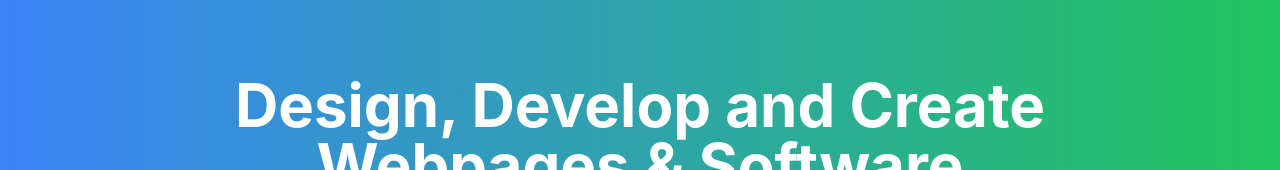
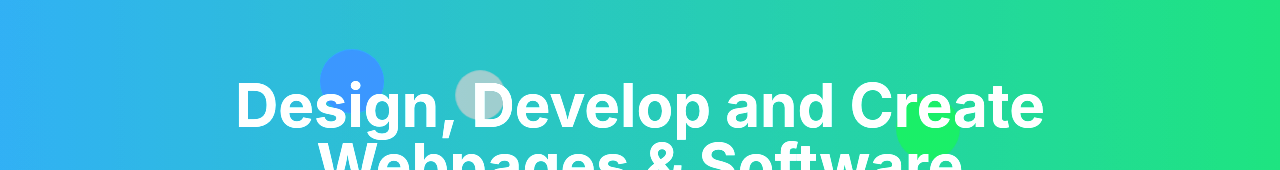
Before and after one commit to MohamedMagdy63/Webx-Crafters_website_company, a React (Create React App) app: page / in a window 1280 px wide. Shown: the part 165-335 px from the top of the page. Built offline with nearby package versions, Linux system fonts and the light colour scheme.

Commit message:
Main slide style

```diff
--- a/src/App.css
+++ b/src/App.css
@@ -1,19 +1,99 @@
-
 .App {
   text-align: center;
   background-color: #E3F4F4;
 }
-
-.App-logo {
-  height: 40vmin;
-  pointer-events: none;
+@keyframes pulseGradient {
+  0% {
+    background-position: 0% 50%;
+    background-size: 100% 100%;
+    filter: brightness(100%) contrast(100%);
+  }
+  25% {
+    background-position: 100% 50%;
+    background-size: 200% 100%;
+    filter: brightness(120%) contrast(120%);
+  }
+  50% {
+    background-position: 0% 50%;
+    background-size: 100% 100%;
+    filter: brightness(100%) contrast(100%);
+  }
+  75% {
+    background-position: 100% 50%;
+    background-size: 200% 100%;
+    filter: brightness(120%) contrast(120%);
+  }
+  100% {
+    background-position: 0% 50%;
+    background-size: 100% 100%;
+    filter: brightness(100%) contrast(100%);
+  }
 }
 
-@media (prefers-reduced-motion: no-preference) {
-  .App-logo {
-    animation: App-logo-spin infinite 20s linear;
+@keyframes fadeIn {
+  0% {
+    opacity: 0;
+    transform: scale(0.8);
+  }
+  50% {
+    opacity: 1;
+    transform: scale(1.1);
+  }
+  100% {
+    opacity: 0;
+    transform: scale(0.8);
   }
 }
+
+@keyframes moveAround {
+  0%, 100% {
+    transform: translate(-50%, -50%);
+  }
+  25% {
+    transform: translate(-50%, -50%) translate(20vw, 20vh);
+  }
+  50% {
+    transform: translate(-50%, -50%) translate(0, 0);
+  }
+  75% {
+    transform: translate(-50%, -50%) translate(-20vw, -20vh);
+  }
+}
+
+.animate-background {
+  width: 100vw;
+  height: 100vh;
+  overflow: hidden;
+  position: fixed;
+  top: 0;
+  left: 0;
+  background: linear-gradient(to right, #3498db, #2ecc71); /* Change the gradient colors */
+  background-size: 200% 100%;
+  animation: pulseGradient 10s ease-in-out infinite;
+}
+
+.animate-background .bg-black {
+  animation: fadeIn 5s ease-in-out infinite, moveAround 10s linear infinite;
+  position: fixed;
+  top: 50%;
+  left: 50%;
+  width: 50px;
+  height: 50px;
+  background-color: black; /* Initial color */
+  border-radius: 50%;
+  transform: translate(-50%, -50%);
+  animation: fadeIn 5s ease-in-out infinite, moveAround 10s linear infinite, changeColor 10s linear infinite;
+}
+
+@keyframes changeColor {
+  0%, 100% {
+    background-color: black;
+  }
+  50% {
+    background-color: white;
+  }
+}
+
 
 .App-header {
   background-color: #282c34;
@@ -29,18 +109,7 @@
 .App-link {
   color: #61dafb;
 }
-
-@keyframes App-logo-spin {
-  from {
-    transform: rotate(0deg);
-  }
-  to {
-    transform: rotate(360deg);
-  }
-}
-@tailwind base;
-@tailwind components;
-@tailwind utilities;
+/* output.css */
 
 @keyframes scroll {
   0% {
@@ -60,3 +129,23 @@
   display: flex;
   animation: scroll 10s linear infinite;
 }
+
+
+
+
+@keyframes App-logo-spin {
+  from {
+    transform: rotate(0deg);
+  }
+  to {
+    transform: rotate(360deg);
+  }
+}
+@tailwind base;
+@tailwind components;
+@tailwind utilities;
+.test{
+  height:fit-content;
+  display:grid;
+  grid-template-rows:auto auto;
+}
```
